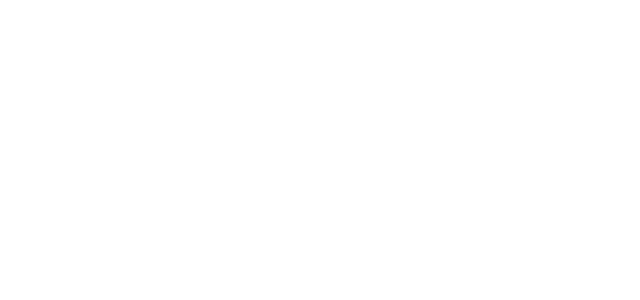
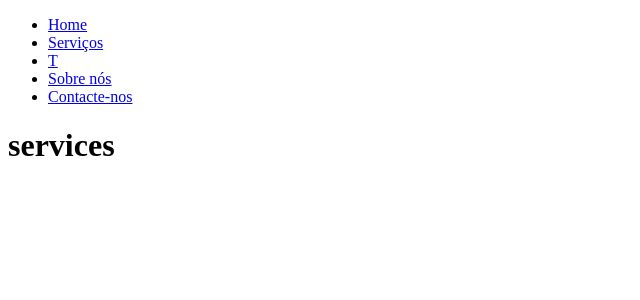
Before and after one commit to aja-silason/minimal, a React (Create React App) app: page /services in a window 1280 px wide. Before the commit this address had no page. Shown: the top 300 px of the page, without its empty margins (0-640 px from the left). Built offline with nearby package versions, Linux system fonts and the light colour scheme.

Commit message:
Adicionando todas pages do projecto

```diff
--- a/src/components/Rotas.js
+++ b/src/components/Rotas.js
@@ -1,7 +1,9 @@
 import React from "react";
 import { Route, Routes, BrowserRouter } from "react-router-dom";
 import About from "../pages/About.js";
-import Home from "../pages/Home.js"
+import Home from "../pages/Home.js";
+import Services from "../pages/Services.js";
+import Contact_Us from "../pages/Contact_Us.js";
 
 export default function Rotas(){
     return(
@@ -9,6 +11,8 @@
             <Routes>
                 <Route exact path="/" element={<Home/>}/>
                 <Route exact path="about" element={<About/>}/>
+                <Route exact path="services" element={<Services/>}/>
+                <Route exact path="contact_us" element={<Contact_Us/>}/>
             </Routes>
         </BrowserRouter>
     )
--- a/src/components/componentspages/menu.js
+++ b/src/components/componentspages/menu.js
@@ -9,9 +9,17 @@
                     <li>
                         <Link to='/'>Home</Link>
                     </li>
-
                     <li>
-                        <Link to='/about'>About</Link>
+                        <Link to='/services'>Serviços</Link>
+                    </li>
+                    <li>
+                        <Link to='/'>T</Link>
+                    </li>
+                    <li>
+                        <Link to='/about'>Sobre nós</Link>
+                    </li>
+                    <li>
+                        <Link to='/contact_us'>Contacte-nos</Link>
                     </li>
                 </ul>
             </nav>
--- /dev/null
+++ b/src/pages/Contact_Us.js
@@ -0,0 +1,12 @@
+import React from "react";
+import Menu from "../components/componentspages/menu";
+import Rotas from "../components/Rotas";
+
+export default function contact_us(){
+    return(
+        <React.Fragment>
+            <Menu/>
+            <h1>contact_us</h1>
+        </React.Fragment>
+    )
+}
--- /dev/null
+++ b/src/pages/Services.js
@@ -0,0 +1,12 @@
+import React from "react";
+import Menu from "../components/componentspages/menu";
+import Rotas from "../components/Rotas";
+
+export default function services(){
+    return(
+        <React.Fragment>
+            <Menu/>
+            <h1>services</h1>
+        </React.Fragment>
+    )
+}
```
